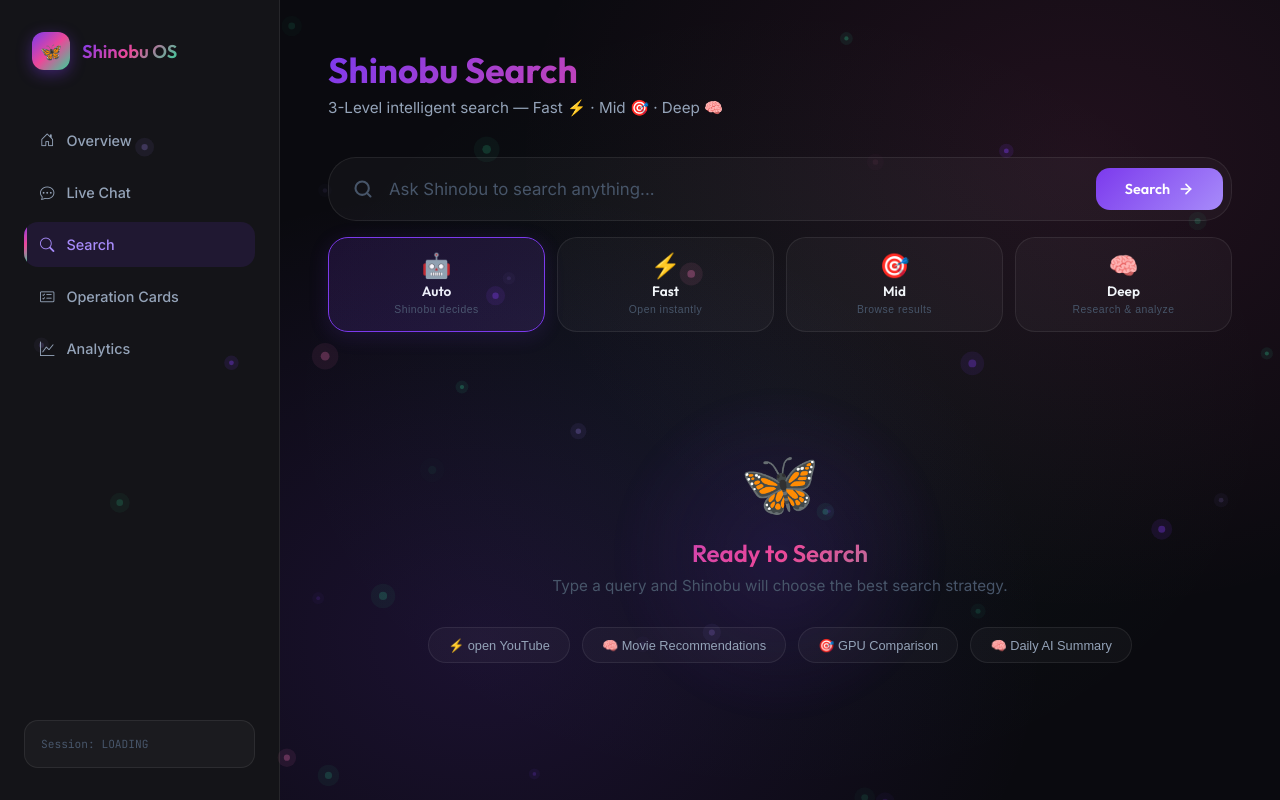
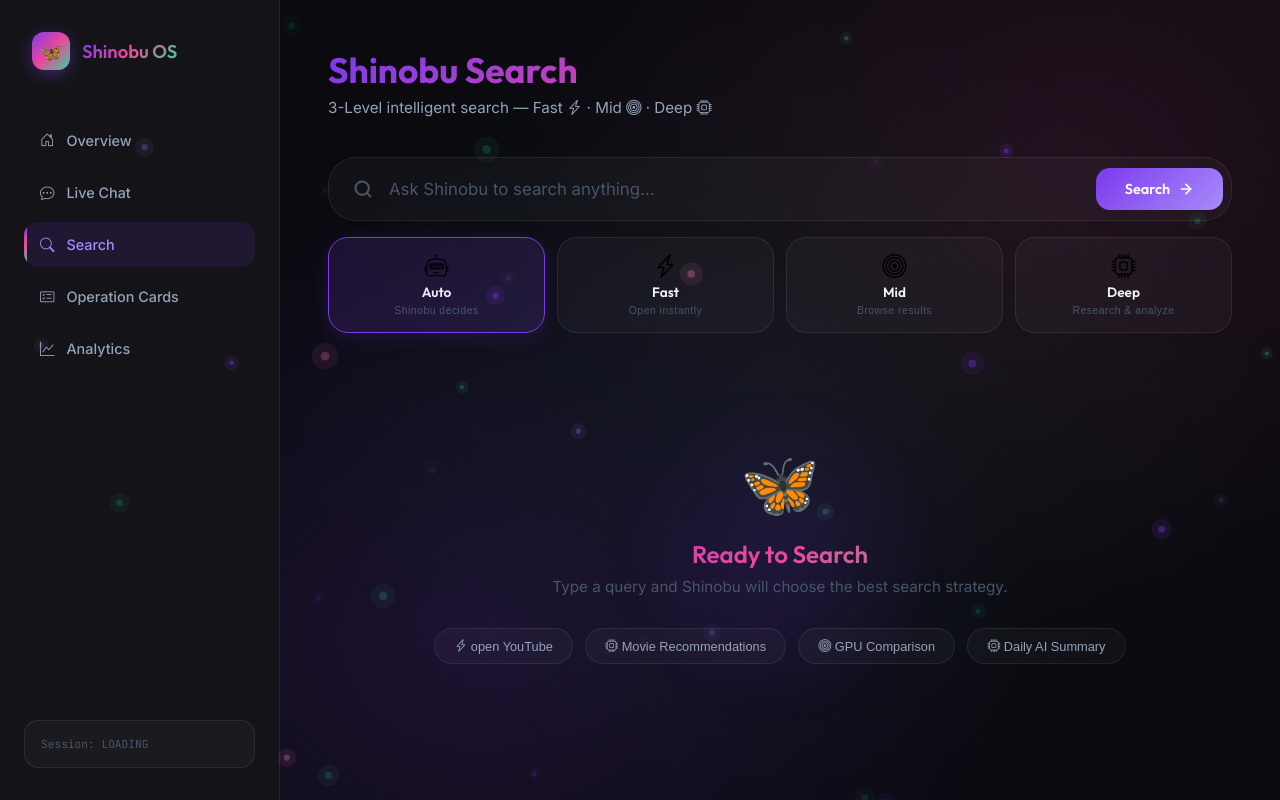
Before and after one commit to blackeagle686/shinobu-agent, a FastAPI app: page /search in a window 1280 px wide. Run offline with FastAPI, Linux system fonts and the light colour scheme; parts of the project's set-up code (start-up, migrations or seed data) failed here and were passed over.

Commit message:
Replace emojis with Bootstrap icons in search.html

```diff
--- a/web/templates/search.html
+++ b/web/templates/search.html
@@ -19,7 +19,7 @@
             <!-- Search Header -->
             <header class="page-header">
                 <h1>Shinobu Search</h1>
-                <p>3-Level intelligent search — Fast ⚡ · Mid 🎯 · Deep 🧠</p>
+                <p>3-Level intelligent search — Fast <i class="bi bi-lightning-charge"></i> · Mid <i class="bi bi-bullseye"></i> · Deep <i class="bi bi-cpu"></i></p>
             </header>
 
             <!-- Search Bar -->
@@ -41,22 +41,22 @@
                 <!-- Level Selector -->
                 <div class="level-selector">
                     <button class="level-btn active" data-level="auto" id="level-auto">
-                        <span class="level-icon">🤖</span>
+                        <span class="level-icon"><i class="bi bi-robot"></i></span>
                         <span class="level-label">Auto</span>
                         <span class="level-desc">Shinobu decides</span>
                     </button>
                     <button class="level-btn" data-level="fast" id="level-fast">
-                        <span class="level-icon">⚡</span>
+                        <span class="level-icon"><i class="bi bi-lightning-charge"></i></span>
                         <span class="level-label">Fast</span>
                         <span class="level-desc">Open instantly</span>
                     </button>
                     <button class="level-btn" data-level="mid" id="level-mid">
-                        <span class="level-icon">🎯</span>
+                        <span class="level-icon"><i class="bi bi-bullseye"></i></span>
                         <span class="level-label">Mid</span>
                         <span class="level-desc">Browse results</span>
                     </button>
                     <button class="level-btn" data-level="deep" id="level-deep">
-                        <span class="level-icon">🧠</span>
+                        <span class="level-icon"><i class="bi bi-cpu"></i></span>
                         <span class="level-label">Deep</span>
                         <span class="level-desc">Research & analyze</span>
                     </button>
@@ -93,7 +93,7 @@
                             <span class="intel-title">Shinobu Analysis</span>
                         </div>
                         <div class="intel-actions">
-                            <button class="intel-btn" id="copy-intel" title="Copy to clipboard">📋</button>
+                            <button class="intel-btn" id="copy-intel" title="Copy to clipboard"><i class="bi bi-clipboard"></i></button>
                         </div>
                     </div>
                     <div class="intel-body" id="intel-body">
@@ -104,7 +104,7 @@
                 <!-- Fast Result -->
                 <div class="fast-result" id="fast-result" style="display:none;">
                     <div class="fast-result-card">
-                        <div class="fast-icon">🌐</div>
+                        <div class="fast-icon"><i class="bi bi-globe"></i></div>
                         <div class="fast-info">
                             <h3 id="fast-title">Opened in browser</h3>
                             <p id="fast-url" class="fast-url"></p>
@@ -134,7 +134,7 @@
                 <div class="deep-content" id="deep-content" style="display:none;">
                     <div class="deep-content-card">
                         <div class="deep-header">
-                            <span class="deep-badge">🧠 Deep Analysis</span>
+                            <span class="deep-badge"><i class="bi bi-cpu"></i> Deep Analysis</span>
                             <span class="deep-pages" id="deep-pages">0 pages scraped</span>
                         </div>
                         <div class="deep-body" id="deep-body"></div>
@@ -150,10 +150,10 @@
                 <h3>Ready to Search</h3>
                 <p>Type a query and Shinobu will choose the best search strategy.</p>
                 <div class="example-queries">
-                    <button class="example-btn" data-query="open YouTube">⚡ open YouTube</button>
-                    <button class="example-btn" data-query="best movie night recommendations for a family">🧠 Movie Recommendations</button>
-                    <button class="example-btn" data-query="compare RTX 4090 vs RX 7900 XTX">🎯 GPU Comparison</button>
-                    <button class="example-btn" data-query="latest AI news today summarized">🧠 Daily AI Summary</button>
+                    <button class="example-btn" data-query="open YouTube"><i class="bi bi-lightning-charge"></i> open YouTube</button>
+                    <button class="example-btn" data-query="best movie night recommendations for a family"><i class="bi bi-cpu"></i> Movie Recommendations</button>
+                    <button class="example-btn" data-query="compare RTX 4090 vs RX 7900 XTX"><i class="bi bi-bullseye"></i> GPU Comparison</button>
+                    <button class="example-btn" data-query="latest AI news today summarized"><i class="bi bi-cpu"></i> Daily AI Summary</button>
                 </div>
             </div>
         </main>
```
